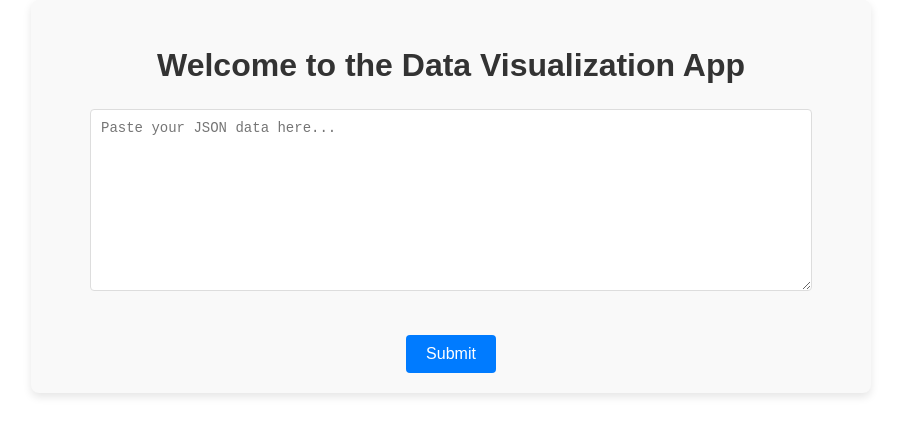
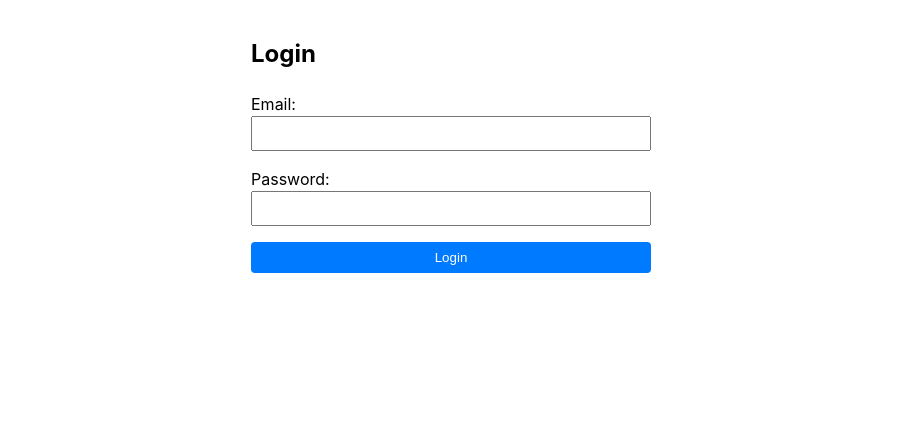
Before and after one commit to krish4120/custom_lineage_dev, a React (Vite) app: page / in a window 1280 px wide. Shown: the top 436 px of the page, without its empty margins (189-1090 px from the left). Built offline with nearby package versions, Linux system fonts and the light colour scheme.

Commit message:
Added the Login Page

```diff
--- /dev/null
+++ b/src/Login.tsx
@@ -0,0 +1,63 @@
+// src/Login.tsx
+
+import React, { useState } from 'react';
+
+const Login: React.FC = () => {
+  const [email, setEmail] = useState('');
+  const [password, setPassword] = useState('');
+  const [error, setError] = useState<string | null>(null);
+
+  const handleSubmit = (event: React.FormEvent<HTMLFormElement>) => {
+    event.preventDefault();
+
+    // Simple validation
+    if (!email || !password) {
+      setError('Please fill in both fields.');
+      return;
+    }
+
+    // Reset error if validation passes
+    setError(null);
+
+    // Handle login logic here
+    console.log('Email:', email);
+    console.log('Password:', password);
+  };
+
+  return (
+    <div style={{ maxWidth: '400px', margin: '0 auto', padding: '1rem' }}>
+      <h2>Login</h2>
+      {error && <p style={{ color: 'red' }}>{error}</p>}
+      <form onSubmit={handleSubmit}>
+        <div style={{ marginBottom: '1rem' }}>
+          <label htmlFor="email" style={{ display: 'block' }}>Email:</label>
+          <input
+            type="email"
+            id="email"
+            value={email}
+            onChange={(e) => setEmail(e.target.value)}
+            style={{ width: '100%', padding: '0.5rem', boxSizing: 'border-box' }}
+          />
+        </div>
+        <div style={{ marginBottom: '1rem' }}>
+          <label htmlFor="password" style={{ display: 'block' }}>Password:</label>
+          <input
+            type="password"
+            id="password"
+            value={password}
+            onChange={(e) => setPassword(e.target.value)}
+            style={{ width: '100%', padding: '0.5rem', boxSizing: 'border-box' }}
+          />
+        </div>
+        <button
+          type="submit"
+          style={{ width: '100%', padding: '0.5rem', backgroundColor: '#007bff', color: 'white', border: 'none', borderRadius: '4px' }}
+        >
+          Login
+        </button>
+      </form>
+    </div>
+  );
+};
+
+export default Login;
--- a/src/main.tsx
+++ b/src/main.tsx
@@ -2,6 +2,7 @@ import ReactDOM from 'react-dom/client';
 import { BrowserRouter as Router, Route, Routes } from 'react-router-dom';
 import Home from './Home';
 import App from './App';
+import Login from './Login'; // Import the Login component
 import './index.css'; // Import global styles
 
 const rootElement = document.getElementById('root');
@@ -12,7 +13,8 @@ if (rootElement) {
   root.render(
     <Router>
       <Routes>
-        <Route path="/" element={<Home />} />
+        <Route path="/" element={<Login />} /> {/* Set Login as the default route */}
+        <Route path="/home" element={<Home />} />
         <Route path="/app" element={<App />} />
       </Routes>
     </Router>
```
